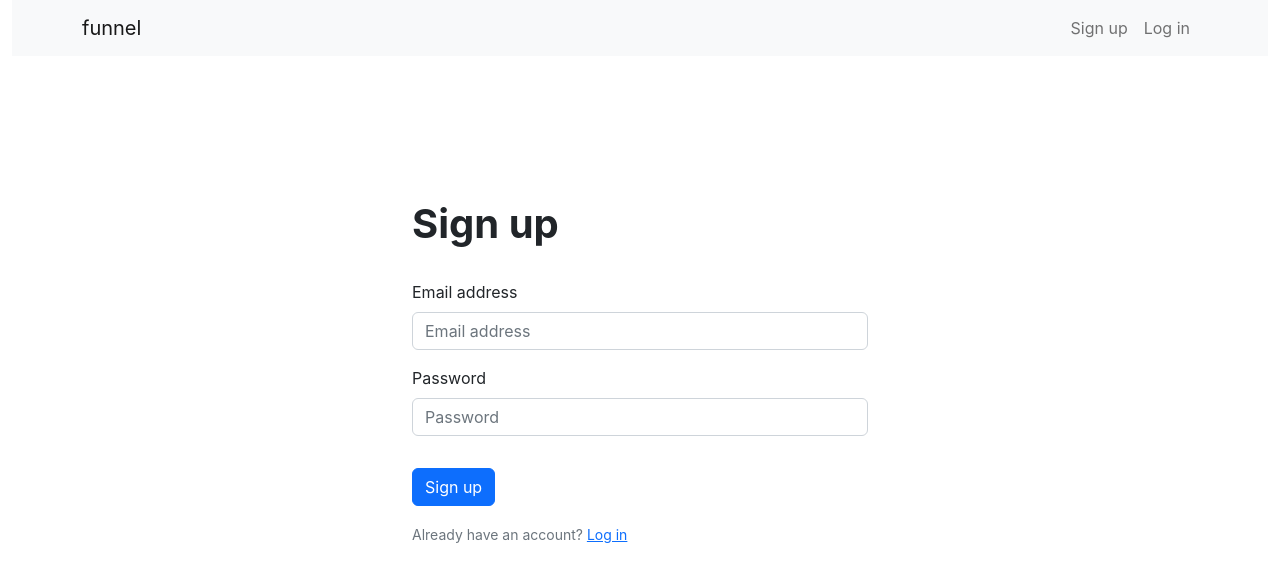
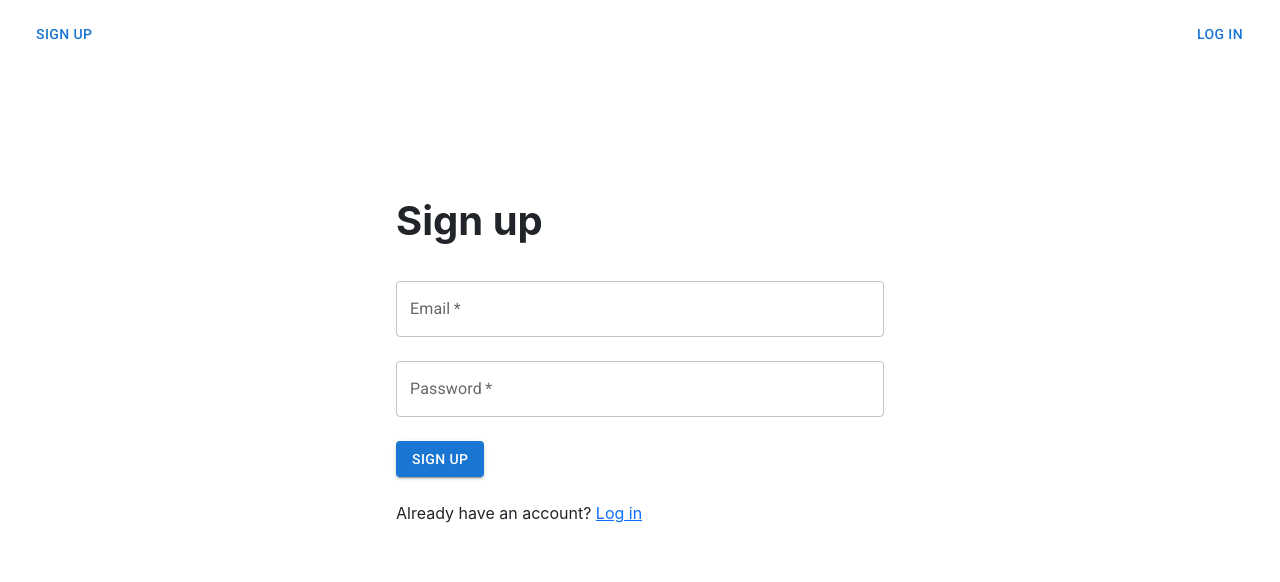
Before and after one commit to mee-kell/funnel, a React (Create React App) app: page /signup in a window 1280 px wide. Shown: the top 582 px of the page. Built offline with nearby package versions, Linux system fonts and the light colour scheme; no server answers.

Commit message:
feat: :lipstick: Update UI to Material UI

```diff
--- a/package.json
+++ b/package.json
@@ -3,6 +3,10 @@
   "version": "0.1.0",
   "private": true,
   "dependencies": {
+    "@emotion/react": "^11.10.5",
+    "@emotion/styled": "^11.10.5",
+    "@mui/icons-material": "^5.11.0",
+    "@mui/material": "^5.11.2",
     "@react-query-firebase/database": "^1.0.0-dev.2",
     "@react-query-firebase/firestore": "^1.0.0-dev.7",
     "@testing-library/jest-dom": "^5.16.5",
--- a/public/index.html
+++ b/public/index.html
@@ -24,6 +24,11 @@
     -->
   <link rel="stylesheet" href="https://cdn.jsdelivr.net/npm/bootstrap@5.2.3/dist/css/bootstrap.min.css"
     integrity="sha384-rbsA2VBKQhggwzxH7pPCaAqO46MgnOM80zW1RWuH61DGLwZJEdK2Kadq2F9CUG65" crossorigin="anonymous" />
+  <link rel="stylesheet" href="https://fonts.googleapis.com/icon?family=Material+Icons" />
+  <link
+    rel="stylesheet"
+    href="https://fonts.googleapis.com/css?family=Roboto:300,400,500,700&display=swap"
+  />
   <title>React App</title>
 </head>
 
--- a/src/components/LoggedInNav.js
+++ b/src/components/LoggedInNav.js
@@ -1,10 +1,11 @@
+import React from 'react';
 import { signOut } from 'firebase/auth';
-import React from 'react';
-import Container from 'react-bootstrap/Container';
-import Nav from 'react-bootstrap/Nav';
-import Navbar from 'react-bootstrap/Navbar';
 import { useNavigate } from 'react-router-dom';
 import { auth } from '../firebase';
+
+import { Box, IconButton } from '@mui/material';
+import HomeIcon from '@mui/icons-material/Home';
+import LogoutIcon from '@mui/icons-material/Logout';
 
 const LoggedInNav = () => {
 
@@ -19,16 +20,12 @@ const LoggedInNav = () => {
         });
     }
     return (
-        <Navbar bg="light" variant="light">
-            <Container>
-                <Navbar.Brand href="/">funnel</Navbar.Brand>
-                <Nav className="justify-content-end">
-                    <Nav.Link href="/" onClick={ handleLogout }>
-                        Logout
-                    </Nav.Link>
-                </Nav>
-            </Container>
-        </Navbar>
+        <Box sx={{width: '100%', padding: 2, display: 'flex', justifyContent: 'space-between'}}>
+            <IconButton aria-label="home" href="/"><HomeIcon /></IconButton>
+            <IconButton aria-label="logout" href="/" onClick={ handleLogout }>
+                <LogoutIcon />
+            </IconButton>
+        </Box>
     )
 }
 
--- a/src/components/LoggedOutNav.js
+++ b/src/components/LoggedOutNav.js
@@ -1,20 +1,13 @@
 import React from 'react';
-import Container from 'react-bootstrap/Container';
-import Nav from 'react-bootstrap/Nav';
-import Navbar from 'react-bootstrap/Navbar';
+import { Box, Button } from '@mui/material';
 
 const LoggedOutNav = () => {
 
     return (
-        <Navbar bg="light" variant="light">
-            <Container>
-                <Navbar.Brand href="/">funnel</Navbar.Brand>
-                <Nav className="justify-content-end">
-                    <Nav.Link href="/signup">Sign up</Nav.Link>
-                    <Nav.Link href="/login">Log in</Nav.Link>
-                </Nav>
-            </Container>
-        </Navbar>
+        <Box sx={{width: '100%', padding: 2, display: 'flex', justifyContent: 'space-between'}}>
+            <Button aria-label="signup" href="/signup">Sign up</Button>
+            <Button aria-label="login" href="/login">Log in</Button>
+        </Box>
     );
 }
 
--- a/src/components/SelectView.js
+++ b/src/components/SelectView.js
@@ -4,10 +4,10 @@ import { onValue, ref } from "firebase/database";
 
 import Form from 'react-bootstrap/Form';
 
-const SelectView = ({ userId, updateGroupId }) => {
+const SelectView = ({ userId, updateGroupId, setImages }) => {
 
     if (userId === "") {
-        return <p> Loading... </p>
+        return <></>
     }
 
     /* Fetch a list of all user groups on loading. */
@@ -25,6 +25,7 @@ const SelectView = ({ userId, updateGroupId }) => {
     }, []);
 
     const updateGroup = (e) => {
+        setImages([]);
         updateGroupId(e.target.value);
     }
 
--- a/src/components/Upload.js
+++ b/src/components/Upload.js
@@ -90,7 +90,7 @@ const Upload = ({ userId }) => {
                 New upload
             </Button>
 
-            <Modal className="upload-modal" show={show} onHide={handleClose}>
+            <Modal className="notes-modal" show={show} onHide={handleClose}>
                 <Modal.Header closeButton>
                     <Modal.Title>Upload</Modal.Title>
                 </Modal.Header>
--- a/src/index.css
+++ b/src/index.css
@@ -16,6 +16,14 @@ code {
   margin: 4rem 12rem;
 }
 
+.center {
+  display: flex;
+  justify-content: center;
+  height: 10rem;
+  width: 100%;
+  align-items: center;
+}
+
 /* AUTHENTICATION */
 .authCard {
   margin: 8rem 24rem;
@@ -28,7 +36,7 @@ code {
 }
 
 .authCard .authRow {
-  margin: 1rem 0px;
+  margin: 12px 0px;
 }
 
 /* MAIN PAGE */
@@ -38,6 +46,21 @@ code {
   justify-content: flex-end;
 }
 
-.upload-modal .modal-dialog{
-  max-width: 80%;
+.notes-modal .modal-dialog {
+  max-width: 75%;
 }
+
+.notes-modal .modal-body {
+  padding: 2rem;
+}
+
+/* SMALLER SCREENS */
+@media only screen and (max-width: 1080px) {
+  .main {
+    margin: 2rem 4rem;
+  }
+  .authCard {
+    margin: 4rem 8rem;
+    border: 0px;
+  }
+}
--- a/src/routes/Login.js
+++ b/src/routes/Login.js
@@ -3,9 +3,9 @@ import { auth } from '../firebase';
 import { signInWithEmailAndPassword } from 'firebase/auth';
 import { NavLink, useNavigate } from 'react-router-dom'
 
-import Button from 'react-bootstrap/Button';
-import Form from 'react-bootstrap/Form';
-import Card from 'react-bootstrap/Card';
+import TextField from '@mui/material/TextField';
+import Button from '@mui/material/Button';
+import { Box } from '@mui/material';
 
 const Login = () => {
     const navigate = useNavigate();
@@ -30,47 +30,41 @@ const Login = () => {
     }
 
     return (
-        <Card className="authCard" body>
+        <Box className="authCard">
             <h1> Log in </h1>
-
-            <Form>
-                <Form.Group className="mb-3 authRow" controlId="formEmail">
-                    <Form.Label>Email address</Form.Label>
-                    <Form.Control
-                        id="email-address"
-                        name="email"
+                <TextField
+                    className="authRow"
+                    required
+                    id="outlined-required"
+                    label="Email"
                     type="email"
-                        required
-                        placeholder="Email address"
+                    fullWidth
                     onChange={(e) => setEmail(e.target.value)}
                 />
-                </Form.Group>
-
-                <Form.Group className="mb-3 authRow" controlId="formPassword">
-                    <Form.Label>Password</Form.Label>
-                    <Form.Control
-                        id="password"
-                        name="password"
+                <TextField
+                    className="authRow"
+                    required
+                    id="outlined-required"
+                    label="Password"
                     type="password"
-                        required
-                        placeholder="Password"
+                    fullWidth
                     onChange={(e) => setPassword(e.target.value)}
                 />
-                </Form.Group>
-                        <Button className="authRow" variant="primary" type="submit" onClick={onLogin}>
+                <Button
+                    className="authRow"
+                    variant="contained"
+                    type="submit"
+                    onClick={onLogin}>
                     Login
                 </Button>
-                        <br/>
-
-                <Form.Text className="authRow" muted>
+                <br />
+                <p className="authRow" muted>
                     No account yet? {' '}
                     <NavLink to="/signup">
                         Sign up
                     </NavLink>
-                </Form.Text>
-            </Form>
-
-        </Card>
+                </p>
+        </Box>
     )
 }
 
--- a/src/routes/Signup.js
+++ b/src/routes/Signup.js
@@ -3,14 +3,15 @@ import { NavLink, useNavigate } from 'react-router-dom';
 import { createUserWithEmailAndPassword } from 'firebase/auth';
 import { auth } from '../firebase';
 
-import Button from 'react-bootstrap/Button';
-import Form from 'react-bootstrap/Form';
-import Card from 'react-bootstrap/Card';
+import TextField from '@mui/material/TextField';
+import Button from '@mui/material/Button';
+import { Alert, Box } from '@mui/material';
 
 const Signup = () => {
     const navigate = useNavigate();
     const [email, setEmail] = useState('')
     const [password, setPassword] = useState('');
+    const [error, setError] = useState(false);
 
     const onSubmit = async (e) => {
         e.preventDefault()
@@ -26,53 +27,94 @@ const Signup = () => {
                 const errorCode = error.code;
                 const errorMessage = error.message;
                 console.log(errorCode, errorMessage);
+                setError(true);
             });
 
 
     }
 
     return (
-        <Card className="authCard" body>
+        <Box className="authCard">
             <h1> Sign up </h1>
-
-            <Form>
-                <Form.Group className="mb-3 authRow" controlId="formEmail">
-                    <Form.Label>Email address</Form.Label>
-                    <Form.Control
-                        type="email"
-                        label="Email address"
-                        value={email}
-                        onChange={(e) => setEmail(e.target.value)}
-                        required
-                        placeholder="Email address"
-                    />
-                </Form.Group>
-
-                <Form.Group className="mb-3 authRow" controlId="formPassword">
-                    <Form.Label>Password</Form.Label>
-                    <Form.Control
-                        type="password"
-                        label="Create password"
-                        value={password}
-                        onChange={(e) => setPassword(e.target.value)}
-                        required
-                        placeholder="Password"
-                    />
-                </Form.Group>
-                <Button className="authRow" variant="primary" type="submit" onClick={onSubmit}>
+                <TextField
+                    className="authRow"
+                    required
+                    id="outlined-required"
+                    label="Email"
+                    type="email"
+                    fullWidth
+                    onChange={(e) => setEmail(e.target.value)}
+                />
+                <TextField
+                    className="authRow"
+                    required
+                    id="outlined-required"
+                    label="Password"
+                    type="password"
+                    fullWidth
+                    onChange={(e) => setPassword(e.target.value)}
+                />
+                <Button
+                    className="authRow"
+                    variant="contained"
+                    type="submit"
+                    onClick={onSubmit}>
                     Sign up
                 </Button>
                 <br />
 
-                <Form.Text className="authRow" muted>
+                {error &&
+                    <Alert severity="error">Invalid email and/or password.</Alert>
+                }
+
+                <p className="authRow" muted>
                     Already have an account?{' '}
                     <NavLink to="/login" >
                         Log in
                     </NavLink>
-                </Form.Text>
-            </Form>
+                </p>
+        </Box>
+        // <Card className="authCard" body>
+        //     <h1> Sign up </h1>
 
-        </Card>
+        //     <Form>
+        //         <Form.Group className="mb-3 authRow" controlId="formEmail">
+        //             <Form.Label>Email address</Form.Label>
+        //             <Form.Control
+        //                 type="email"
+        //                 label="Email address"
+        //                 value={email}
+        //                 onChange={(e) => setEmail(e.target.value)}
+        //                 required
+        //                 placeholder="Email address"
+        //             />
+        //         </Form.Group>
+
+        //         <Form.Group className="mb-3 authRow" controlId="formPassword">
+        //             <Form.Label>Password</Form.Label>
+        //             <Form.Control
+        //                 type="password"
+        //                 label="Create password"
+        //                 value={password}
+        //                 onChange={(e) => setPassword(e.target.value)}
+        //                 required
+        //                 placeholder="Password"
+        //             />
+        //         </Form.Group>
+        //         <Button className="authRow" variant="primary" type="submit" onClick={onSubmit}>
+        //             Sign up
+        //         </Button>
+        //         <br />
+
+        //         <Form.Text className="authRow" muted>
+        //             Already have an account?{' '}
+        //             <NavLink to="/login" >
+        //                 Log in
+        //             </NavLink>
+        //         </Form.Text>
+        //     </Form>
+
+        // </Card>
     )
 }
 
```
Also changed, not shown: src/components/CompileView.js (added, +39 -0 lines), src/components/ImagesView.js (+67 -17 lines), src/routes/Display.js (+18 -5 lines), 1 other file (tests, documents, lock files or other folders). Lines whose indentation alone changed are shown as unchanged.
